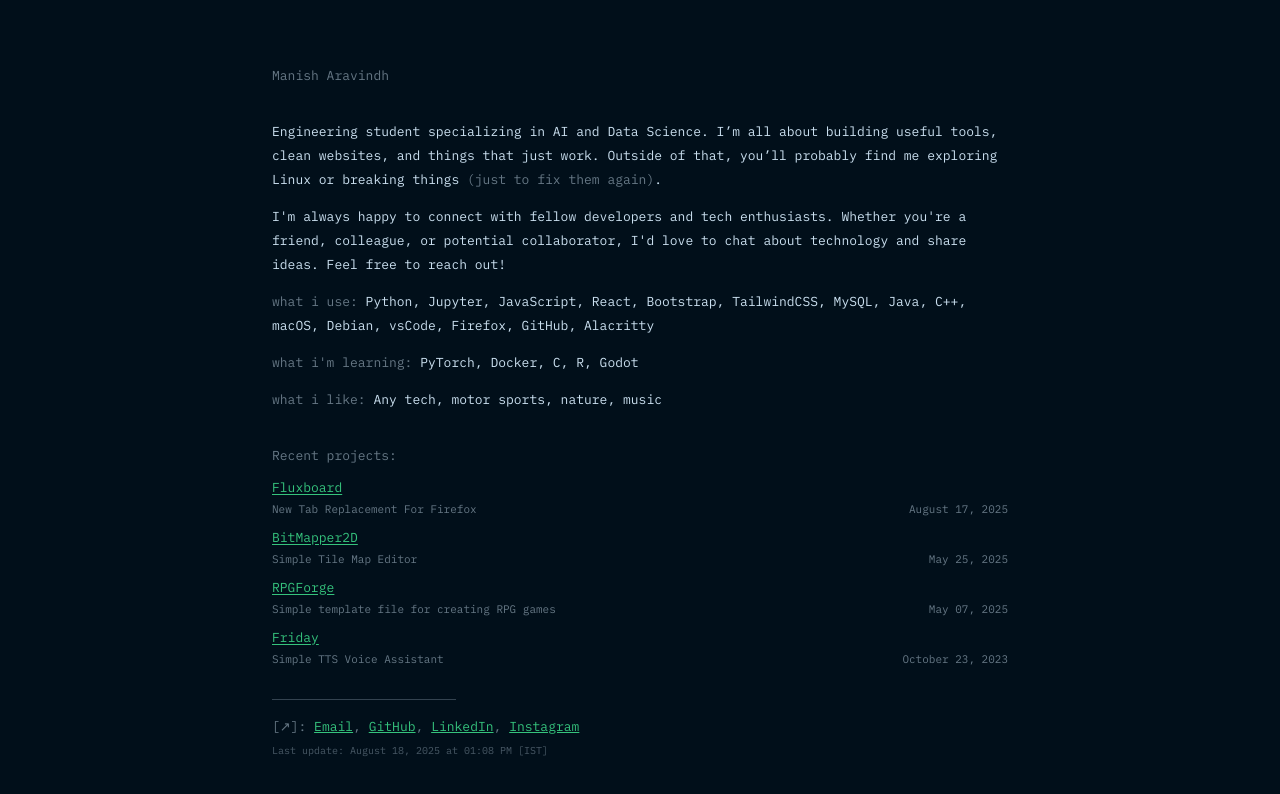
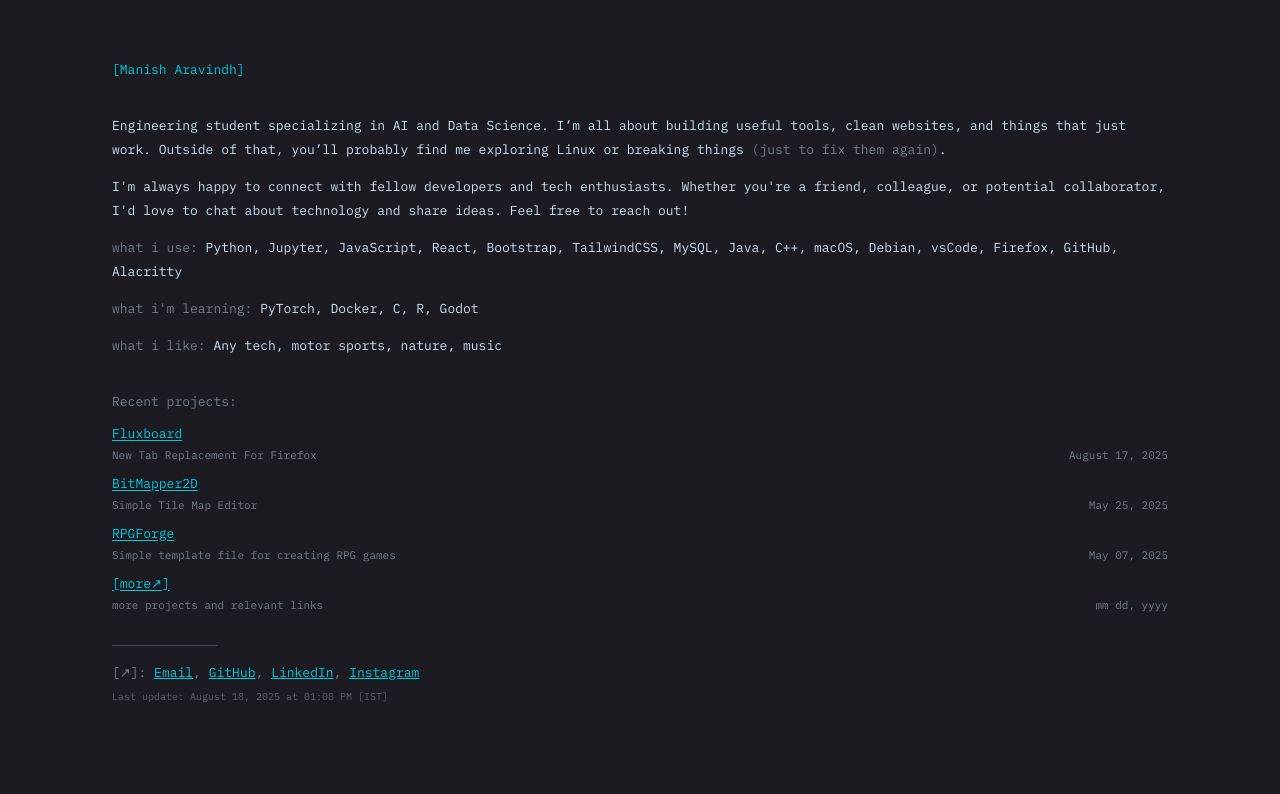
Before and after one commit to manisharavindh/manisharavindh.github.io, a plain HTML site: page index.html in a window 1280 px wide. Drawn offline with Linux system fonts and the light colour scheme.

Commit message:
Update manisharavindh.github.io
-> better styling
-> new colors (soft)
-> added more.html

```diff
--- a/assets/style.css
+++ b/assets/style.css
@@ -1,18 +1,19 @@
 @import url('https://fonts.googleapis.com/css2?family=IBM+Plex+Mono:ital,wght@0,100;0,200;0,300;0,400;0,500;0,600;0,700;1,100;1,200;1,300;1,400;1,500;1,600;1,700&display=swap');
 
 /* :root{
-    --bg-color: #1E1D24;
-    --text-color-pri: #FBFBFE;
-    --text-color-sec: #8C8B92;
-    --accent-color-pri: #0DF;
-} */
-
-:root{
     --bg-color: #010F1A;
     --text-color-pri: rgba(203, 224, 240);
     --text-color-sec: rgba(203, 224, 240, 0.5);
     --accent-color-pri: rgba(71, 255, 157, 0.75);
     --accent-color-sec: #0FC5ED;
+} */
+
+:root{
+    --bg-color: #1C1B22;
+    --text-color-pri: rgb(203, 224, 240);
+    --text-color-sec: rgba(203, 224, 240, 0.5);
+    --accent-color-pri: #00CADB;
+    --accent-color-sec: #00CADB;
 }
 
 *{
@@ -23,99 +24,114 @@
     font-family: "IBM Plex Mono", monospace;
     font-weight: 400;
     line-height: 24px;
-    /* font-size: 13px !important; */
 }
-
 body{
     height: 100vh;
     width: 100vw;
-    background-color: var(--bg-color);
     display: flex;
     align-items: start;
     justify-content: center;
+    background-color: var(--bg-color);
 }
 
 .wrapper{
-    background-color: var(--bg-color);
     color: var(--text-color-pri);
-    max-width: 60em;
+    width: 100%;
     padding: 3.5em 7em;
 }
 
-header h1 a{
-    font-size: 13px;
-    text-decoration: none;
-    color: var(--text-color-sec);
+a{
+    color: var(--accent-color-pri);
+    text-decoration: underline;
 }
 
-/*  */
+a:hover{
+    color: var(--bg-color);
+    text-decoration: none;
+    background-color: var(--accent-color-pri);
+}
+
+.a-super{
+    font-size: 13px;
+    padding: 0.25em 0;
+}
+
+.page-links{
+    font-size: 13px;
+    color: var(--accent-color-sec)
+}
+
+.page-links:hover{
+    text-decoration: none;
+    color: var(--bg-color);
+    background-color: var(--accent-color-sec);
+}
+
+header .page-links{
+    text-decoration: none;
+}
+
 main{
     margin: 2em 0;
 }
 
-main section{
-    margin-bottom: 2em;
+.intro{
+     margin-bottom: 2em;
 }
 
-main section:last-child{
-    margin-bottom: 0;
-}
-
-main section p{
+.intro p{
     font-size: 13px;
     margin-bottom: 1em;
     columns: var(--text-color-pri);
 }
 
-main section p span{
+.intro p span{
     font-size: 13px;
     color: var(--text-color-sec);
 }
 
-main h1{
+.heading {
     font-size: 13px;
     margin-bottom: 0.5em;
     color: var(--text-color-sec);
 }
 
-main section section{
+.projects-container .project-item{
     margin-top: 0.5em;
-    margin-bottom: 0;
 }
 
-main section section .project-info{
+.projects-container .project-item:first-child{
+    margin-top: 0 !important;
+}
+
+.projects-container .project-item .project-info{
     display: flex;
     justify-content: space-between;
 }
 
-main section section span{
+.projects-container .project-item .project-info span{
     width: 50%;
     font-size: 11px;
     line-height: 16px;
     color: var(--text-color-sec);
 }
 
-main section section span:first-child{
+.projects-container .project-item .project-info span:first-child{
     display: -webkit-box;
+    line-clamp: 1;
     -webkit-line-clamp: 1;
     -webkit-box-orient: vertical;
     overflow: hidden;
 }
 
-main section section span:last-child{
+.projects-container .project-item .project-info span:last-child{
     text-align: right;
 }
 
-main section section:first-child{
-    margin-top: 0 !important;
-}
-
-/*  */
 footer{
     position: relative;
     display: flex;
     align-items: start;
-    /* justify-content: space-between; */
     flex-direction: column;
     padding-top: 1em;
 }
@@ -124,7 +140,7 @@ footer::before{
     content: "";
     position: absolute;
     top: 0;
-    width: 25%;
+    width: 10%;
     border-top: 1.5px solid color-mix(in srgb, var(--text-color-sec) 50%, transparent);
 }
 
@@ -138,27 +154,12 @@ footer span:last-child{
     font-size: 10px;
 }
 
-
-/*  */
-main a, footer a{
-    color: var(--accent-color-pri);
-    text-decoration: underline;
-}
-
-main .a-super, footer .a-super{
-    font-size: 13px;
-    padding: 0.25em 0;
-}
-
-main a:hover, footer a:hover{
-    color: #fff;
-    text-decoration: none;
-    background-color: var(--accent-color-pri);
-}
-
-
 @media screen and (max-width: 480px) {
     .wrapper{
-        padding: 1em 1em 2.5em 1em;
+        padding: 1.5em 1em 2.5em 1em;
+    }
+
+    footer::before{
+        width: 25%;
     }
 }
--- a/index.html
+++ b/index.html
@@ -12,49 +12,54 @@
 <body>
     <div class="wrapper">
         <header>
-            <h1>
-                <a href="/">Manish Aravindh</a>
-            </h1>
+            <a href="/" class="page-links a-super">[Manish Aravindh]</a>
         </header>
         <main>
-            <section>
+            <div class="intro">
                 <p>Engineering student specializing in AI and Data Science. I’m all about building useful tools, clean websites, and things that just work. Outside of that, you’ll probably find me exploring Linux or breaking things <span>(just to fix them again)</span>.</p>
                 <p>I'm always happy to connect with fellow developers and tech enthusiasts. Whether you're a friend, colleague, or potential collaborator, I'd love to chat about technology and share ideas. Feel free to reach out!</p>
                 <p><span>what i use: </span>Python, Jupyter, JavaScript, React, Bootstrap, TailwindCSS, MySQL, Java, C++, macOS, Debian, vsCode, Firefox, GitHub, Alacritty</p>
                 <p><span>what i'm learning: </span>PyTorch, Docker, C, R, Godot</p>
                 <p><span>what i like: </span>Any tech, motor sports, nature, music</p>
-            </section>
-            <h1>Recent projects:</h1>
-            <section>
-                <section>
+            </div>
+            <div class="heading">Recent projects:</div>
+            <div class="projects-container">
+                <div class="project-item">
                     <a href="https://github.com/manisharavindh/Fluxboard" target="_blank" class="a-super">Fluxboard</a>
                     <div class="project-info">
                         <span>New Tab Replacement For Firefox</span>
                         <span>August 17, 2025</span>
                     </div>
-                </section>
-                <section>
+                </div>
+                <div class="project-item">
                     <a href="https://github.com/manisharavindh/BitMapper2D" target="_blank" class="a-super">BitMapper2D</a>
                     <div class="project-info">
                         <span>Simple Tile Map Editor</span>
                         <span>May 25, 2025</span>
                     </div>
-                </section>
-                <section>
+                </div>
+                <div class="project-item">
                     <a href="https://github.com/manisharavindh/RPGForge" target="_blank" class="a-super">RPGForge</a>
                     <div class="project-info">
                         <span>Simple template file for creating RPG games</span>
                         <span>May 07, 2025</span>
                     </div>
-                </section>
-                <section>
+                </div>
+                <!-- <section>
                     <a href="https://github.com/manisharavindh/Friday" target="_blank" class="a-super">Friday</a>
                     <div class="project-info">
                         <span>Simple TTS Voice Assistant</span>
                         <span>October 23, 2023</span>
                     </div>
-                </section>
-            </section>
+                </section> -->
+                <div class="project-item">
+                    <a href="./assets/pages/more.html" class="a-super page-links">[more↗]</a>
+                    <div class="project-info">
+                        <span>more projects and relevant links</span>
+                        <span>mm dd, yyyy</span>
+                    </div>
+                </div>
+            </div>
         </main>
         <footer>
             <span>
```
Also changed, not shown: assets/pages/more.html (added, +87 -0 lines).
